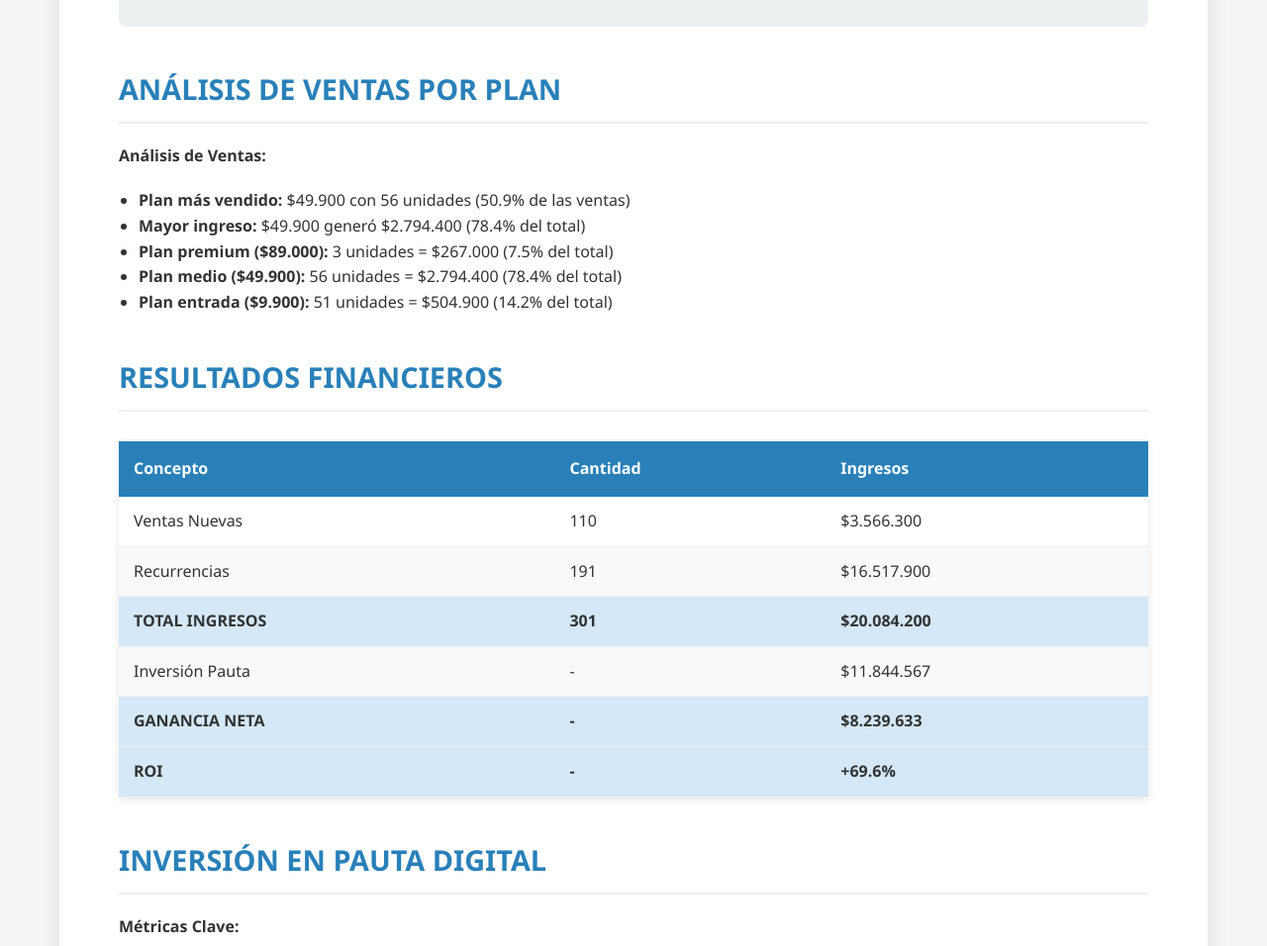
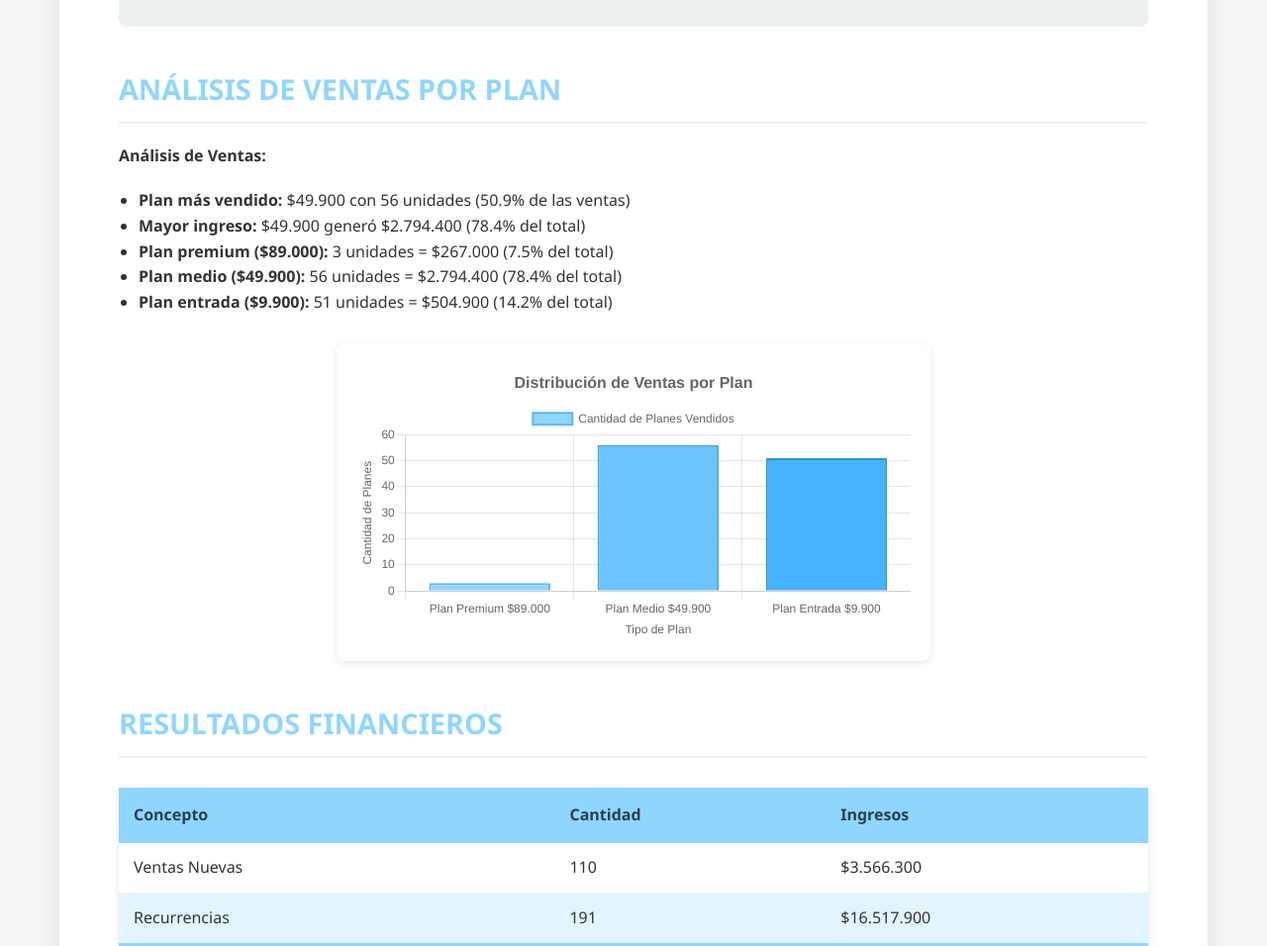
Before and after one commit to FitnessPeople1/informe-ventas-web-dic-2025, a plain HTML site: page index.html in a window 1280 px wide. Shown: the part 751-1707 px from the top of the page at 99% size. Drawn offline with nearby package versions, Linux system fonts and the light colour scheme.

Commit message:
Actualizar colores a #8fd6ff, mejorar tablas con filas intercaladas y agregar gráfico de planes

```diff
--- a/index.html
+++ b/index.html
@@ -4,6 +4,7 @@
     <meta charset="UTF-8">
     <meta name="viewport" content="width=device-width, initial-scale=1.0">
     <title>Informe de Resultados - Ventas Web</title>
+    <script src="https://cdn.jsdelivr.net/npm/chart.js"></script>
     <style>
         * {
             margin: 0;
@@ -30,7 +31,7 @@
         .header {
             text-align: center;
             margin-bottom: 50px;
-            border-bottom: 3px solid #2980b9;
+            border-bottom: 3px solid #8fd6ff;
             padding-bottom: 30px;
         }
 
@@ -46,7 +47,7 @@
         }
 
         h2 {
-            color: #2980b9;
+            color: #8fd6ff;
             font-size: 1.8em;
             margin: 40px 0 20px 0;
             padding-bottom: 10px;
@@ -81,8 +82,8 @@
         }
 
         th {
-            background: #2980b9;
-            color: white;
+            background: #8fd6ff;
+            color: #2c3e50;
             padding: 15px;
             text-align: left;
             font-weight: 600;
@@ -94,15 +95,19 @@
         }
 
         tr:nth-child(even) {
-            background: #f8f9fa;
+            background: #e3f4ff;
+        }
+
+        tr:nth-child(odd) {
+            background: white;
         }
 
         tr:hover {
-            background: #e8f4f8;
+            background: #d0ebff !important;
         }
 
         .highlight-row {
-            background: #d5e8f7 !important;
+            background: #8fd6ff !important;
             font-weight: bold;
         }
 
@@ -121,6 +126,16 @@
             padding: 12px 0;
             font-size: 1.05em;
             line-height: 1.8;
+        }
+
+        .chart-container {
+            width: 100%;
+            max-width: 600px;
+            margin: 30px auto;
+            padding: 20px;
+            background: white;
+            border-radius: 8px;
+            box-shadow: 0 2px 8px rgba(0,0,0,0.1);
         }
 
         .footer {
@@ -175,6 +190,10 @@
             <li><strong>Plan medio ($49.900):</strong> 56 unidades = $2.794.400 (78.4% del total)</li>
             <li><strong>Plan entrada ($9.900):</strong> 51 unidades = $504.900 (14.2% del total)</li>
         </ul>
+
+        <div class="chart-container">
+            <canvas id="planesChart"></canvas>
+        </div>
 
         <h2>RESULTADOS FINANCIEROS</h2>
         <table>
@@ -376,5 +395,67 @@
             <p><strong>Fitness People - Centro Médico Deportivo S.A.S</strong></p>
         </div>
     </div>
+
+    <script>
+        // Gráfico de Planes Vendidos
+        const ctx = document.getElementById('planesChart').getContext('2d');
+        const planesChart = new Chart(ctx, {
+            type: 'bar',
+            data: {
+                labels: ['Plan Premium\n$89.000', 'Plan Medio\n$49.900', 'Plan Entrada\n$9.900'],
+                datasets: [{
+                    label: 'Cantidad de Planes Vendidos',
+                    data: [3, 56, 51],
+                    backgroundColor: [
+                        '#8fd6ff',
+                        '#6bc4ff',
+                        '#47b2ff'
+                    ],
+                    borderColor: [
+                        '#5eb8f0',
+                        '#4aa8e0',
+                        '#3098d0'
+                    ],
+                    borderWidth: 2
+                }]
+            },
+            options: {
+                responsive: true,
+                maintainAspectRatio: true,
+                plugins: {
+                    legend: {
+                        display: true,
+                        position: 'top',
+                    },
+                    title: {
+                        display: true,
+                        text: 'Distribución de Ventas por Plan',
+                        font: {
+                            size: 16,
+                            weight: 'bold'
+                        }
+                    }
+                },
+                scales: {
+                    y: {
+                        beginAtZero: true,
+                        ticks: {
+                            stepSize: 10
+                        },
+                        title: {
+                            display: true,
+                            text: 'Cantidad de Planes'
+                        }
+                    },
+                    x: {
+                        title: {
+                            display: true,
+                            text: 'Tipo de Plan'
+                        }
+                    }
+                }
+            }
+        });
+    </script>
 </body>
 </html>
```
